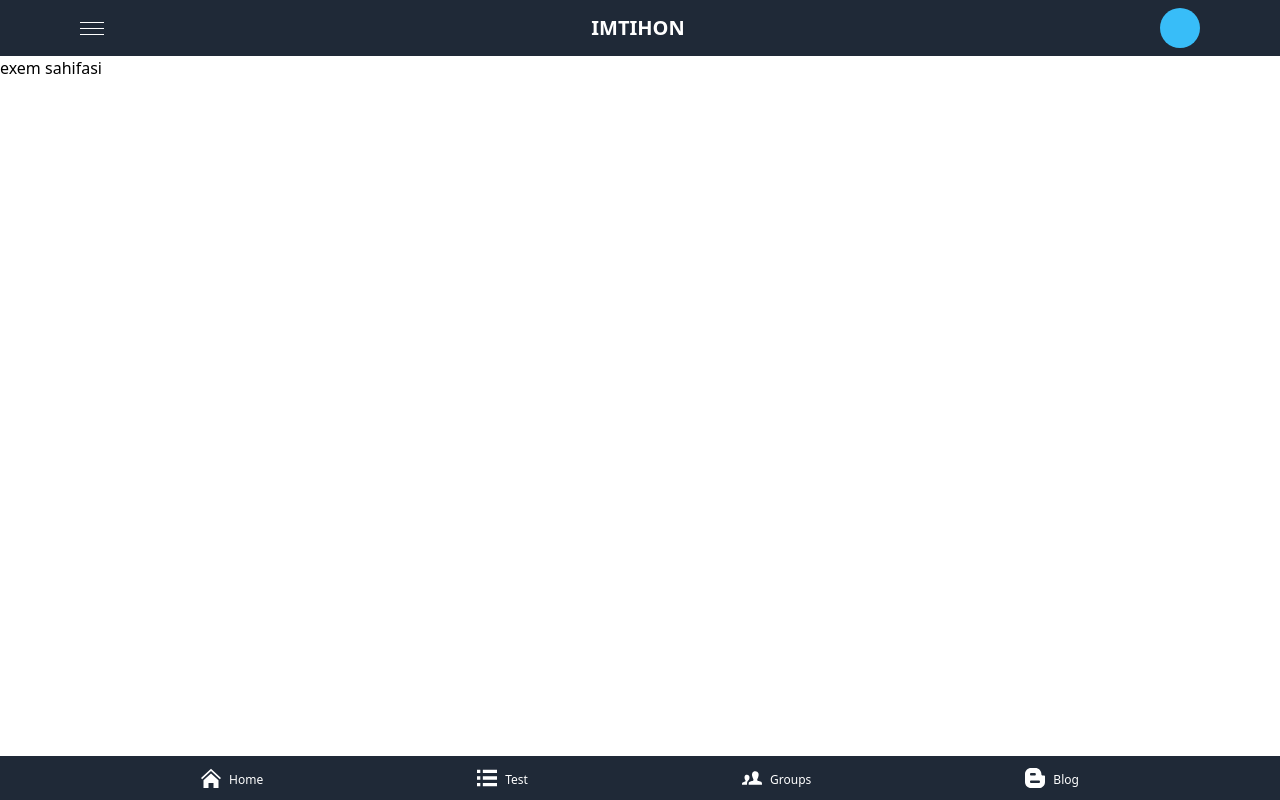
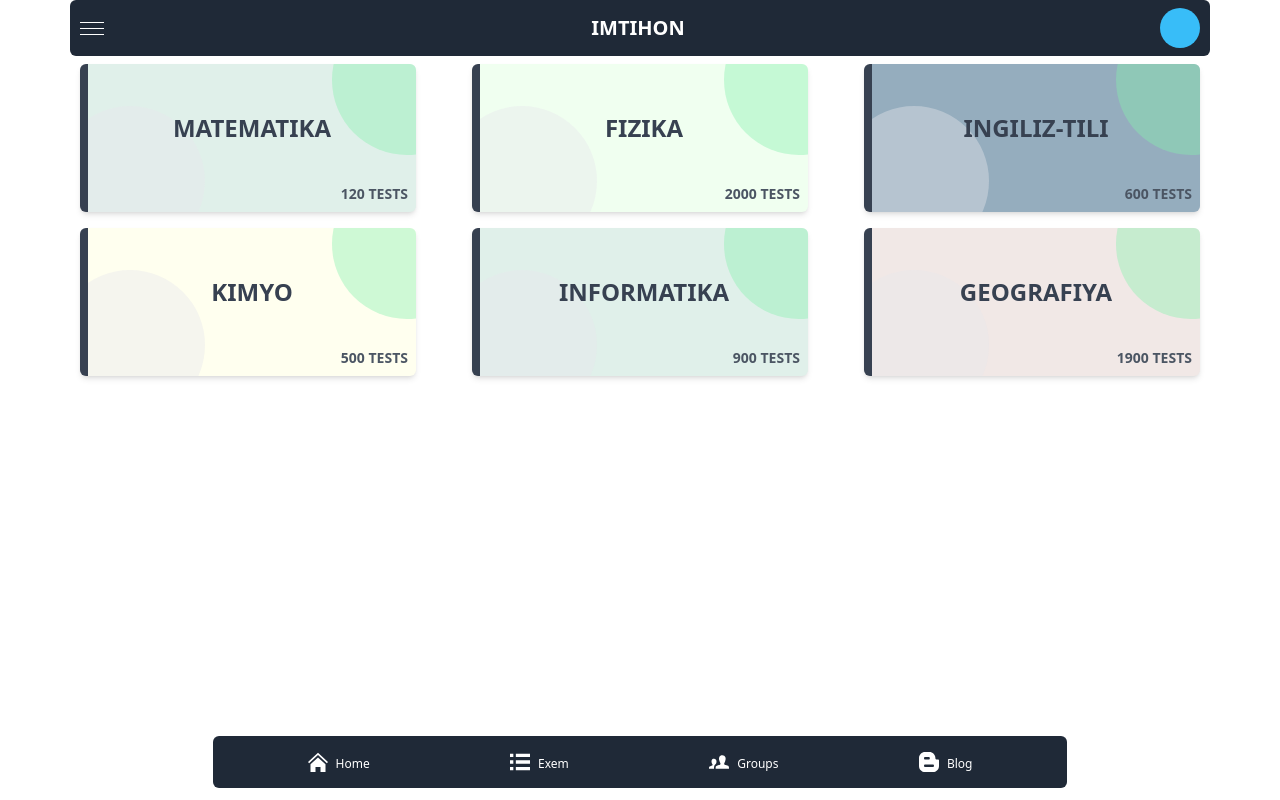
Before and after one commit to JavohirBozorboyev/imtihon, a Next.js app: page /exem in a window 1280 px wide. Built offline with nearby package versions, Linux system fonts and the light colour scheme.

Commit message:
added exem page compponents

```diff
--- /dev/null
+++ b/components/Exem/ExemItem.js
@@ -0,0 +1,29 @@
+import Link from "next/link";
+import React from "react";
+
+function ExemItem({ data }) {
+  return (
+    <Link href="/exem/[name]" as={`/exem/${data.name}`}>
+      <a
+        className=" relative rounded-md overflow-hidden z-20 bg-sky-400 w-full border-l-8 border-gray-700 transition-all hover:border-sky-500   sm:w-10/12 md:w-[48%] lg:w-[30%] p-2 my-2 shadow-md cursor-pointer"
+        style={{ background: `${data.color}` }}
+      >
+        <div className="py-10">
+          <p className="text-gray-700 font-bold text-2xl text-center uppercase  z-20">
+            {data.name}
+          </p>
+        </div>
+        <div className="z-20">
+          <p className="text-gray-600 text-sm flex justify-end uppercase font-bold z-20">
+            {data.total} Tests
+          </p>
+        </div>
+
+        <div className=" absolute bg-gray-200 w-[150px] opacity-[0.4]  h-[150px] rounded-full -z-10 -rotate-45 bottom-[-30%] left-[-10%]"></div>
+        <div className=" absolute bg-green-300 w-[150px] opacity-[0.4]  h-[150px] rounded-full -z-10 -rotate-45 top-[-40%] right-[-20%]"></div>
+      </a>
+    </Link>
+  );
+}
+
+export default ExemItem;
--- /dev/null
+++ b/components/Exem/ExemList.js
@@ -0,0 +1,21 @@
+import React from "react";
+import ExemItem from "./ExemItem";
+
+
+
+function ExemList({data}) {
+  return (
+    <div className="flex flex-col items-center pb-[60px] justify-between md:flex-row flex-wrap">
+      {data.map((item) => {
+        return (
+          <ExemItem
+            key={item.id}
+            data={item}
+          />
+        );
+      })}
+    </div>
+  );
+}
+
+export default ExemList;
--- a/components/Navbar/Navbar.js
+++ b/components/Navbar/Navbar.js
@@ -18,8 +18,8 @@ function Navbar() {
   };
 
   return (
-    <div className="bg-gray-800 h-[56px] flex flex-col justify-center items-center z-[200]  ">
-      <div className="container  flex justify-between items-center">
+    <div className="bg-gray-800 relative sm:bg-transparent  flex flex-col justify-center items-center z-[200]  ">
+      <div className="container relative h-[56px] sm:rounded-md sm:bg-gray-800 flex justify-between items-center">
         <div className="flex justify-between items-center w-[63%] sm:w-[58%] md:w-[55%] xl:w-[54%]">
           <button className="   relative" onClick={toggle}>
             {isActive ? (
@@ -58,22 +58,22 @@ function Navbar() {
         <div
           className={
             isActive
-              ? "absolute  flex flex-col items-center justify-center py-8 opacity-[1]  bg-gray-600 duration-500 -top-[0%]  left-0  mt-[56px] w-full  overflow-hidden"
+              ? "absolute md:container  md:mx-auto md:rounded-md z-[100] flex flex-col items-center justify-center py-8 opacity-[1]  bg-gray-600 duration-500 top-[0%] left-0    mt-[56px] w-full  overflow-hidden"
               : "  hidden opacity-[0]      "
           }
         >
           <Link href="/">
-            <a className="text-white py-2 px-2 " onClick={toggle}>
+            <a className="text-white py-2  " onClick={toggle}>
               About
             </a>
           </Link>
           <Link href="/">
-            <a className="text-white py-2 px-2" onClick={toggle}>
+            <a className="text-white py-2 " onClick={toggle}>
               Contact
             </a>
           </Link>
           <Link href="/">
-            <a className="text-white py-2 px-2" onClick={toggle}>
+            <a className="text-white py-2 " onClick={toggle}>
               Team
             </a>
           </Link>
@@ -98,7 +98,7 @@ function Navbar() {
         </div>
       </div>
       <div className={profil ? "container relative  " : "hidden"}>
-        <div className="absolute mt-3 right-0 px-8 py-2 mr-2 flex flex-col rounded shadow-xl shadow-gray-400  bg-gray-600  ">
+        <div className="absolute z-[100] mt-3 right-0 px-8 py-2 mr-2 flex flex-col rounded shadow-xl shadow-gray-400  bg-gray-600  ">
           <Link href="#">
             <a className="text-white text-md my-1">Your Profil</a>
           </Link>
--- a/components/Navbar/NavigationBar.js
+++ b/components/Navbar/NavigationBar.js
@@ -5,8 +5,8 @@ function NavigationBar() {
 
 
   return (
-    <div className=" bg-gray-800 py-2 sm:py-3 fixed w-full bottom-0 z-[1000] ">
-      <div className="container flex justify-between items-center sm:justify-around px-6">
+    <div className=" bg-gray-800 sm:bg-transparent  sm:py-3 fixed w-full bottom-0 z-[1000] ">
+      <div className="container flex justify-between py-2 sm:py-4 sm:rounded-md md:w-8/12 sm:bg-gray-800 items-center sm:justify-around px-6">
         <Link href="/">
           <a className="text-white flex flex-col items-center sm:flex-row">
             <svg
@@ -32,7 +32,7 @@ function NavigationBar() {
             >
               <path d="M4 22h-4v-4h4v4zm0-12h-4v4h4v-4zm0-8h-4v4h4v-4zm3 0v4h17v-4h-17zm0 12h17v-4h-17v4zm0 8h17v-4h-17v4z" />
             </svg>
-            <p className=" text-xs mt-1 sm:ml-2">Test</p>
+            <p className=" text-xs mt-1 sm:ml-2">Exem</p>
           </a>
         </Link>
         <Link href="/groups">
--- /dev/null
+++ b/components/Thema/ThemaItem.js
@@ -0,0 +1,30 @@
+import React from 'react'
+
+function ThemaItem({data}) {
+  return (
+    <div className=" relative w-full overflow-hidden z-50  sm:w-[48%] md:w-[30%] lg:w-[32%]  rounded p-2 my-2 flex flex-col cursor-pointer shadow-md border-t-4 border-green-300  transition-all hover:bg-green-300">
+      <div className=" text-center py-2 ">
+        <p className="text-gray-700 text-xl z-10 capitalize">
+          {data.name}
+        </p>
+      </div>
+      <div className="flex justify-end">
+        <p className="text-gray-500 text-base ">{data.total} Tests</p>
+      </div>
+
+      <div className=" absolute -z-10  left-[0%] p-2 top-[15%] overflow-hidden  bottom-[-20%] w-20 h-[150%]  opacity-[0.5] rotate-[30deg] bg-green-300 rounded-md">
+        <hr className=" bg-white mt-2 w-[80%]" />
+        <hr className=" bg-white mt-2 " />
+        <hr className=" bg-white mt-2 w-[50%]" />
+        <hr className=" bg-white mt-2" />
+        <hr className=" bg-white mt-2 w-[40%]" />
+        <hr className=" bg-white mt-2" />
+        <hr className=" bg-white mt-2 w-[60%]" />
+        <hr className=" bg-white mt-2" />
+        <hr className=" bg-white mt-2 w-[20%]" />
+      </div>
+    </div>
+  );
+}
+
+export default ThemaItem
--- /dev/null
+++ b/components/Thema/ThemaList.js
@@ -0,0 +1,19 @@
+import React from 'react'
+import ThemaItem from './ThemaItem'
+
+function ThemaList({data}) {
+  return (
+    <div className=' flex flex-col items-center pb-[70px] justify-between flex-wrap sm:flex-row'>
+      {data.map(item => {
+        return (
+          <ThemaItem
+            key={item.id}
+            data={item}
+          />
+        )
+      })}
+    </div>
+  );
+}
+
+export default ThemaList
--- /dev/null
+++ b/pages/exem/[name]/index.js
@@ -0,0 +1,49 @@
+import React from "react";
+import { useRouter } from "next/router";
+import ThemaList from "../../../components/Thema/ThemaList";
+
+const res = [
+  {
+    id: 1,
+    name: "Thema 1",
+    total: 1500,
+  },
+  {
+    id: 2,
+    name: "Thema 2",
+    total: 5500,
+  },
+  {
+    id: 3,
+    name: "Thema 3",
+    total: 100,
+  },
+  {
+    id: 4,
+    name: "Thema 4",
+    total: 400,
+  },
+  {
+    id: 5,
+    name: "Thema 5",
+    total: 500,
+  },
+  {
+    id: 6,
+    name: "Thema 6",
+    total: 5500,
+  },
+];
+
+function index() {
+  const router = useRouter();
+  const { name } = router.query;
+  return (
+    <div className=" container">
+      <h1>Bu usha sahifa {name}</h1>
+      <ThemaList data={res} />
+    </div>
+  );
+}
+
+export default index;
--- a/pages/exem/index.js
+++ b/pages/exem/index.js
@@ -1,9 +1,62 @@
-import React from 'react'
+import React from "react";
+import ExemList from "../../components/Exem/ExemList";
+import { useRouter } from "next/router";
+import Head from "next/head";
+
+const data = [
+  {
+    id: 1,
+    name: "Matematika",
+    color: "#e0f0ea",
+    total: 120,
+  },
+  {
+    id: 2,
+    name: "Fizika",
+    color: "#f0fff0",
+    total: 2000,
+  },
+  {
+    id: 3,
+    name: "Ingiliz-tili",
+    color: "#95adbe",
+    total: 600,
+  },
+  {
+    id: 4,
+    name: "Kimyo",
+    color: "#ffffef",
+    total: 500,
+  },
+  {
+    id: 5,
+    name: "Informatika",
+    color: "#e0f0ea",
+    total: 900,
+  },
+  {
+    id: 6,
+    name: "Geografiya",
+    color: "#f1e8e6",
+    total: 1900,
+  },
+];
 
 function index() {
+  const router = useRouter();
+  const { id } = router.query;
   return (
-    <div>exem sahifasi</div>
-  )
+    <div>
+      <Head>
+        <title>Imtihon || Exem</title>
+        <meta name="description" content="Imtihon.uz" />
+        <link rel="icon" href="/favicon.ico" />
+      </Head>
+      <div className=" container ">
+        <ExemList data={data} />
+      </div>
+    </div>
+  );
 }
 
-export default index
+export default index;
--- a/pages/index.js
+++ b/pages/index.js
@@ -1,14 +1,13 @@
 import Head from "next/head";
 import Image from "next/image";
-import Navbar from "../components/Navbar/Navbar";
-import NavigationBar from "../components/Navbar/NavigationBar";
+
 
 export default function Home() {
   return (
     <div>
       <Head>
-        <title>Create Next App</title>
-        <meta name="description" content="Generated by create next app" />
+        <title>Imtihon</title>
+        <meta name="description" content="Imtihon.uz" />
         <link rel="icon" href="/favicon.ico" />
       </Head>
 
```
Also changed, not shown: pages/subject/[name]/index.js (added, +15 -0 lines), pages/subject/index.js (added).
